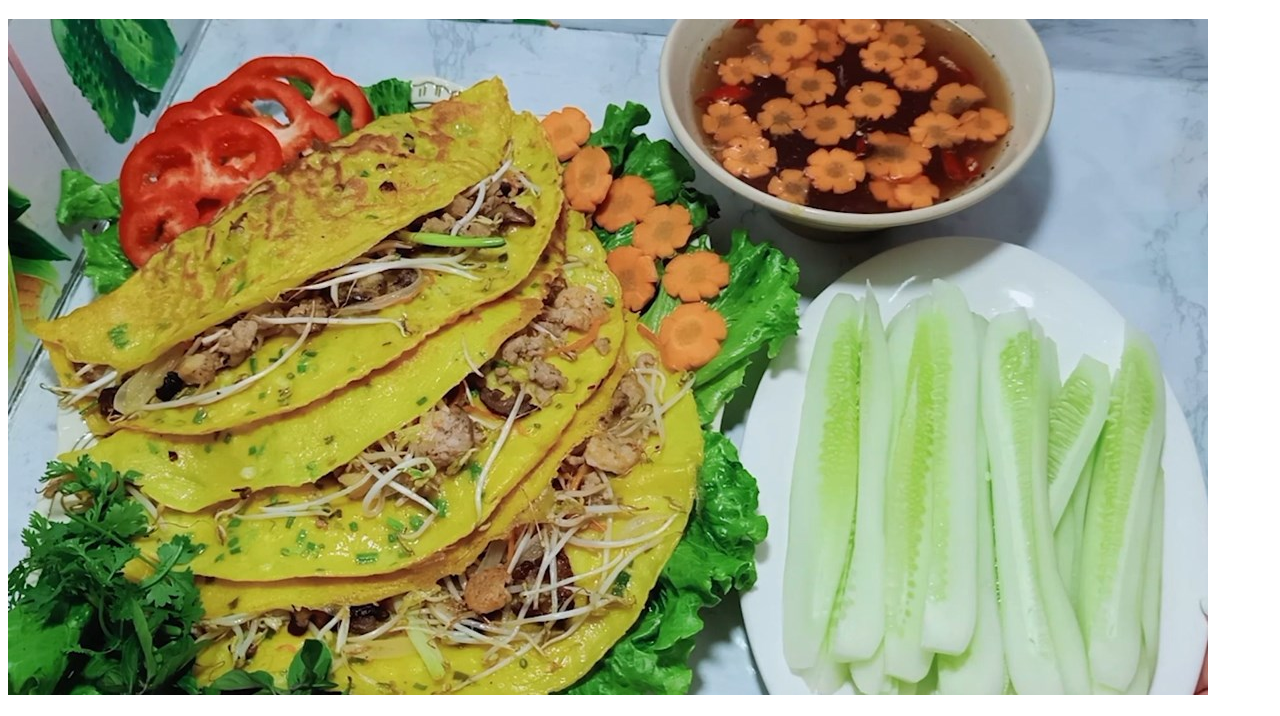
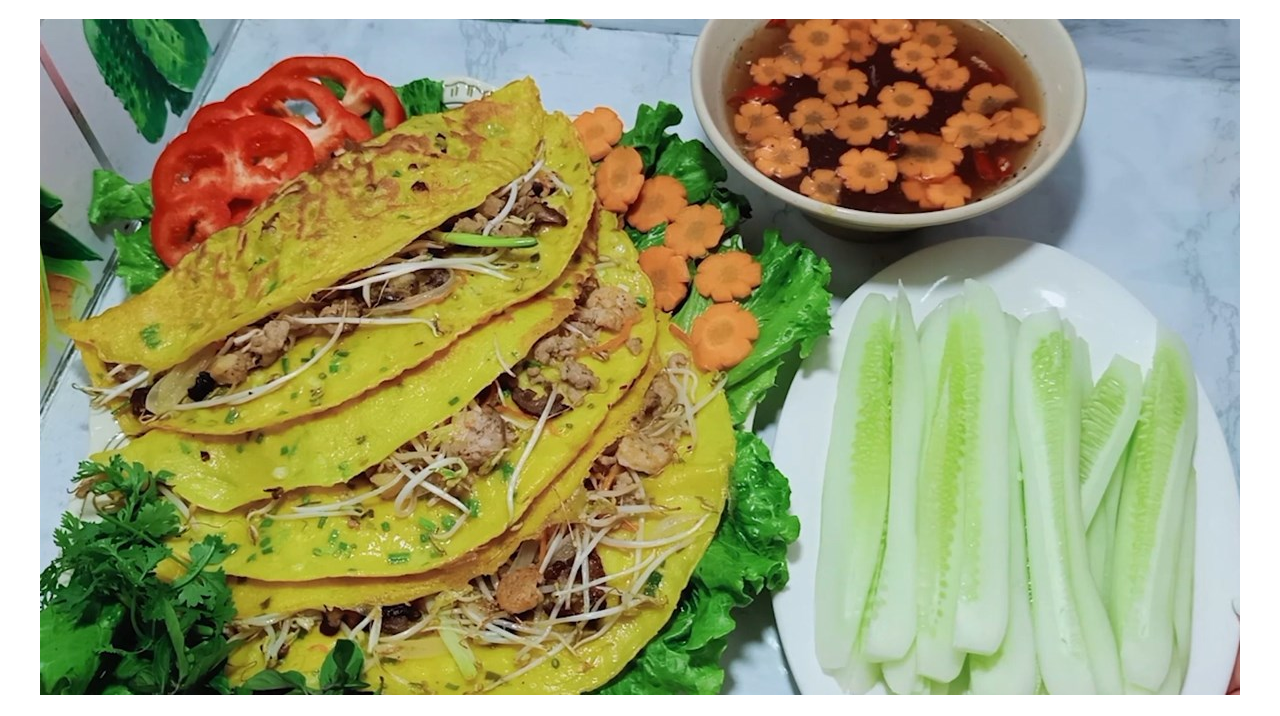
Before and after one commit to lequangphu/odin-recipes, a plain HTML site: page recipes/banh-xeo.html in a window 1280 px wide. Shown: the part 61-777 px from the top of the page. Drawn offline with Linux system fonts and the light colour scheme.

Commit message:
Add class image

```diff
--- a/recipes/banh-xeo.html
+++ b/recipes/banh-xeo.html
@@ -8,7 +8,7 @@
 
   <body>
     <h1>Bánh Xèo</h1>
-      <div>
+      <div class="image">
         <img src="./images/banh-xeo.jpeg">
       </div>
       <h2>Description</h2>
--- a/recipes/style.css
+++ b/recipes/style.css
@@ -1,6 +1,6 @@
 h1 {
   background-color: yellow;
 }
-div.img {
+div.image {
   text-align: center;
 }
```
Also changed, not shown: recipes/pho-bo.html (+1 -1 lines).
